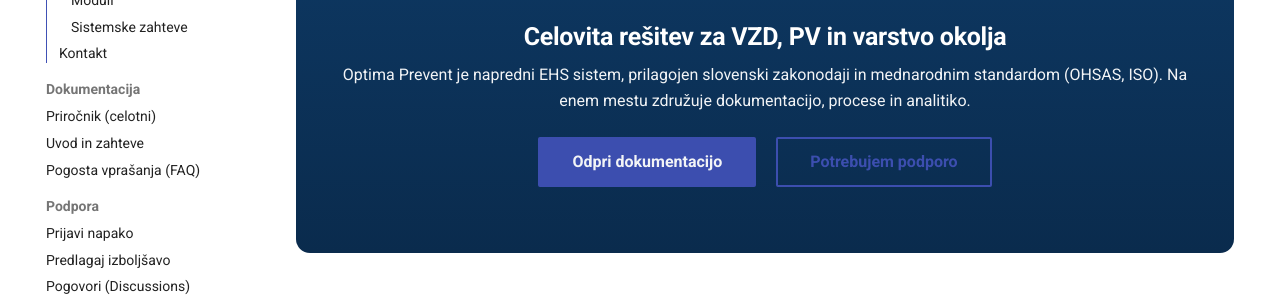
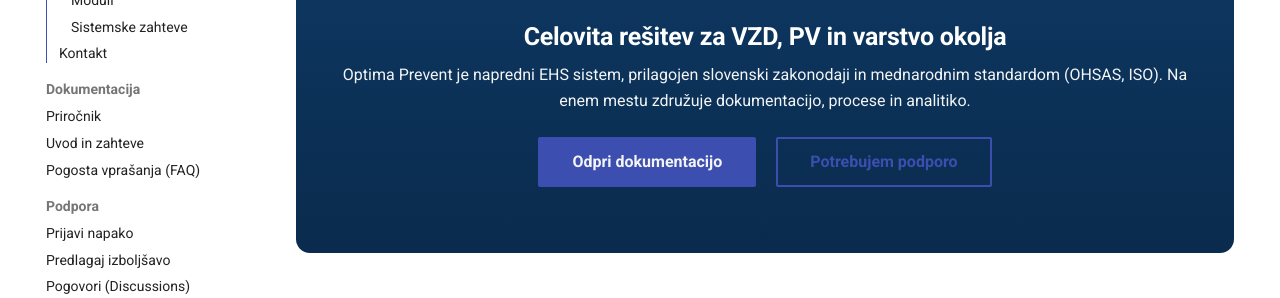
Before and after one commit to a1info/support, an MkDocs documentation site: the page built from docs/index.md, in a window 1280 px wide. Shown: the part 300-598 px from the top of the page. Built offline with MkDocs 1.6.1 and Material for MkDocs 9.7.7, drawn with Linux system fonts in a browser that asks for light colours; comment, search, counter and statistics services are not loaded.

Commit message:
Rename manual section in mkdocs.yml

```diff
--- a/mkdocs.yml
+++ b/mkdocs.yml
@@ -56,7 +56,7 @@
 nav:
   - Domov: index.md
   - Dokumentacija:
-    - Priročnik (celotni): manual-sl.md
+    - Priročnik: manual-sl.md
     - Uvod in zahteve: manual/introduction.md
     - Pogosta vprašanja (FAQ): manual/faq.md
   - Podpora:
```
